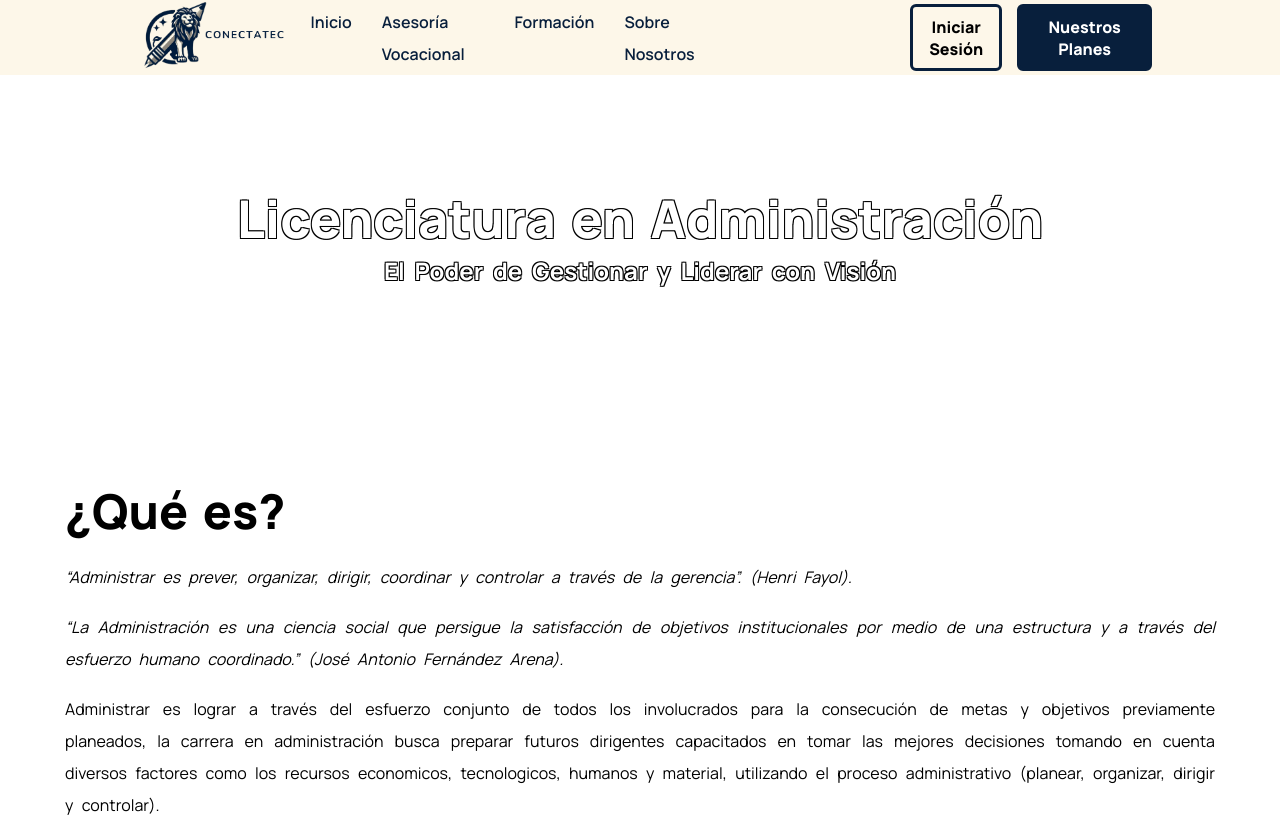
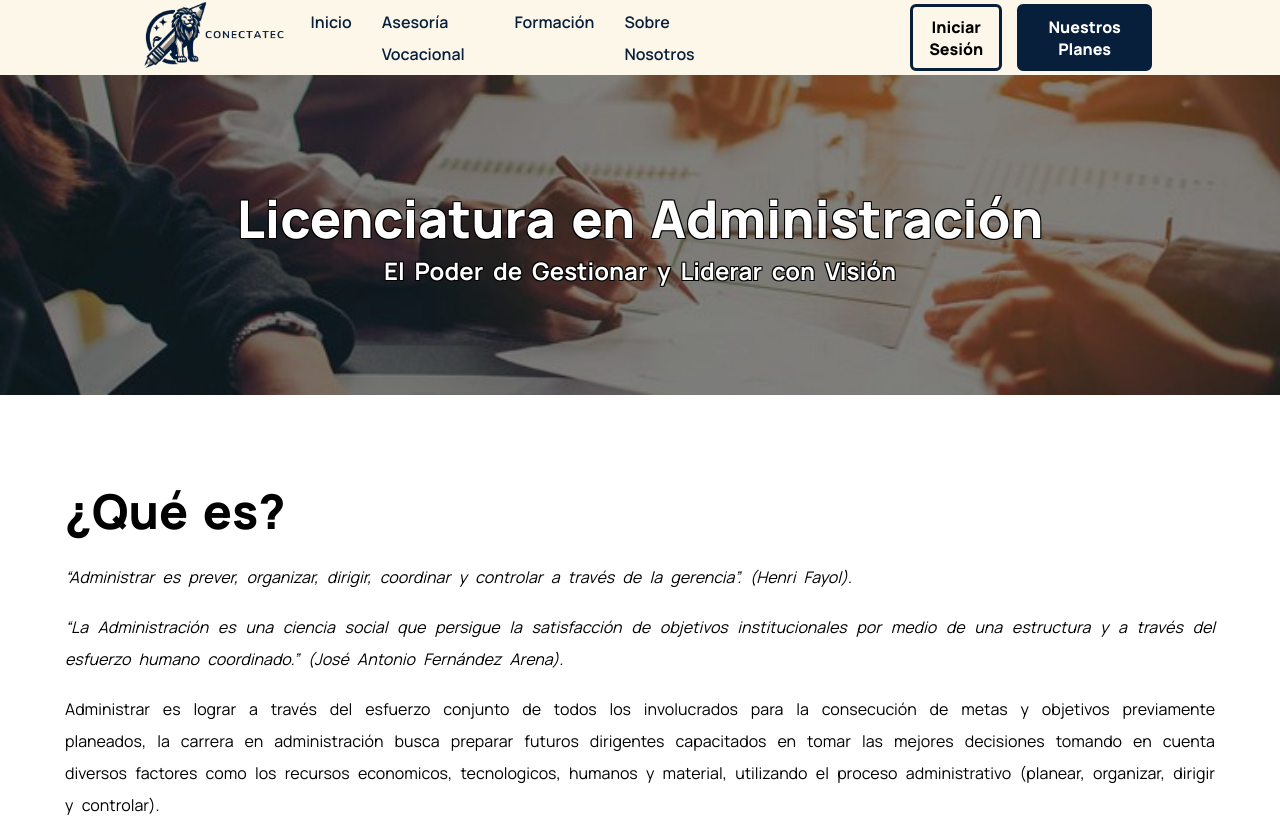
Before and after one commit to valu-cmd/innovatec, a plain HTML site: page area-3/lic-administracion.html in a window 1280 px wide. Shown: the top 824 px of the page. Drawn offline with Linux system fonts and the light colour scheme.

Commit message:
Agregando hero image en la Lic en admin

```diff
--- a/area-3/lic-administracion.html
+++ b/area-3/lic-administracion.html
@@ -44,7 +44,7 @@
     </header>
 
      <!--Hero Image-->
-    <section id="page-header" class="product-header">
+    <section id="page-header" class="product-header heroImg-carera3-admin">
         <h1>Licenciatura en Administración</h1>
         <h4>El Poder de Gestionar y Liderar con Visión</h4>
     </section>
--- a/styles/styles.css
+++ b/styles/styles.css
@@ -698,6 +698,7 @@ li{
     --heroImg-area3: url("../img/area3.jpg");
     --heroImg-area4: url("../img/area4.jpg");
     --heroImg-area5: url("../img/area5.png");
+    --heroImg-carera3-admin: url("../img/carreras-area3/admin1.jpg")
 }
 
 .heroImg-area1{
@@ -718,6 +719,10 @@ li{
 
 .heroImg-area5{
     background-image: var(--heroImg-area5);
+}
+
+.heroImg-carera3-admin{
+    background-image: var(--heroImg-carera3-admin);
 }
 
 .product-header {
```
Also changed, not shown: img/carreras-area3/admin1.jpg (added).
